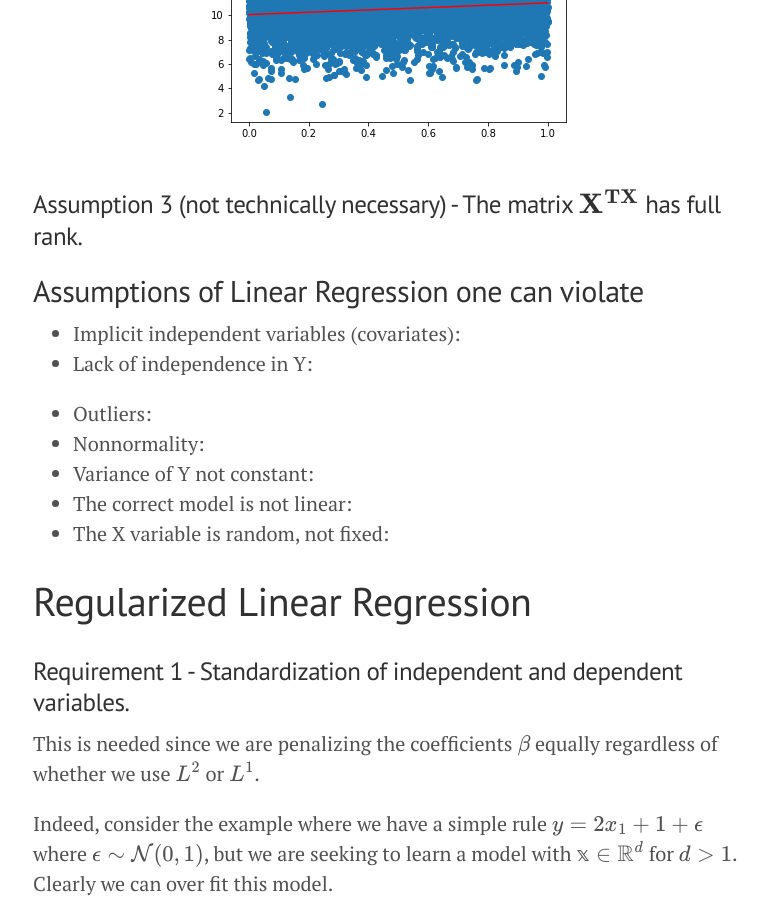
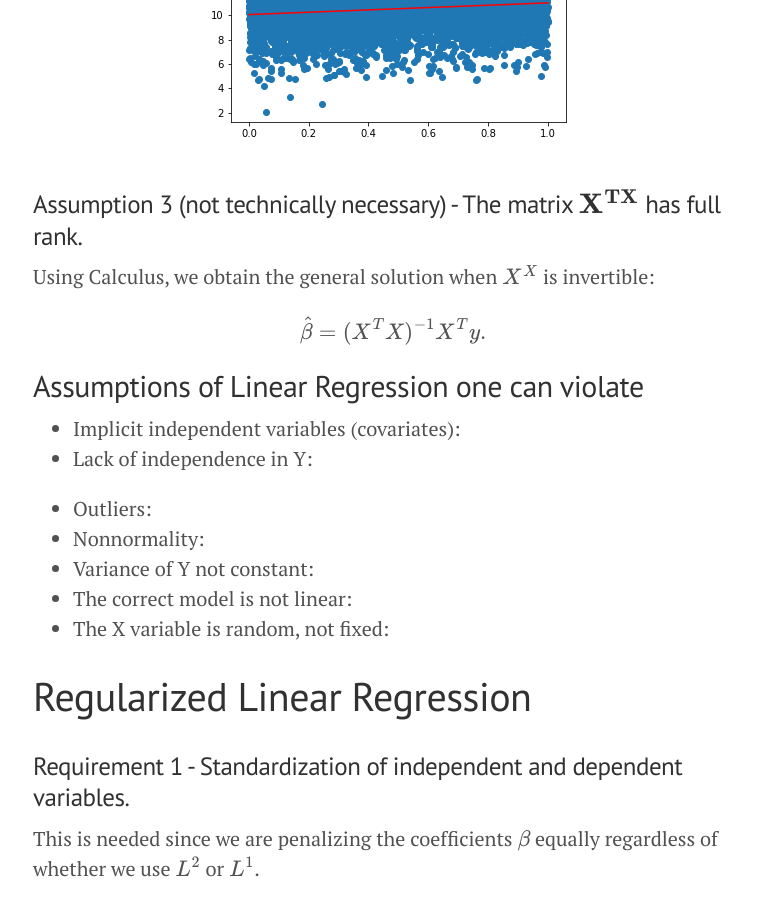
Before and after one commit to doriang102/doriang102.github.io, a Jekyll site: the page built from _posts/2017-07-04-Introduction-To-Regression.md, in a window 1280 px wide and 900 px high, scrolled down 5417 px. Shown: the whole window, without its empty margins (247-1014 px from the left). Built offline with Jekyll 4.4.1, drawn with Linux system fonts in a browser that asks for light colours; our own code applies the rules of GitHub Pages for plain Markdown files; formulas are drawn with MathJax 3.

Commit message:
Update 2017-07-04-Introduction-To-Regression.md

```diff
--- a/_posts/2017-07-04-Introduction-To-Regression.md
+++ b/_posts/2017-07-04-Introduction-To-Regression.md
@@ -146,7 +146,9 @@ What went wrong here? Let's check the coefficients:
 
 ### Assumption 3 (not technically necessary) - The matrix $$\mathbf{X^TX}$$ has full rank.
 
+Using Calculus, we obtain the general solution when $$X^X$$ is invertible:
 
+$$ \hat \beta = (X^TX)^{-1} X^T y.$$
 
 ## Assumptions of Linear Regression one can violate
 
```
